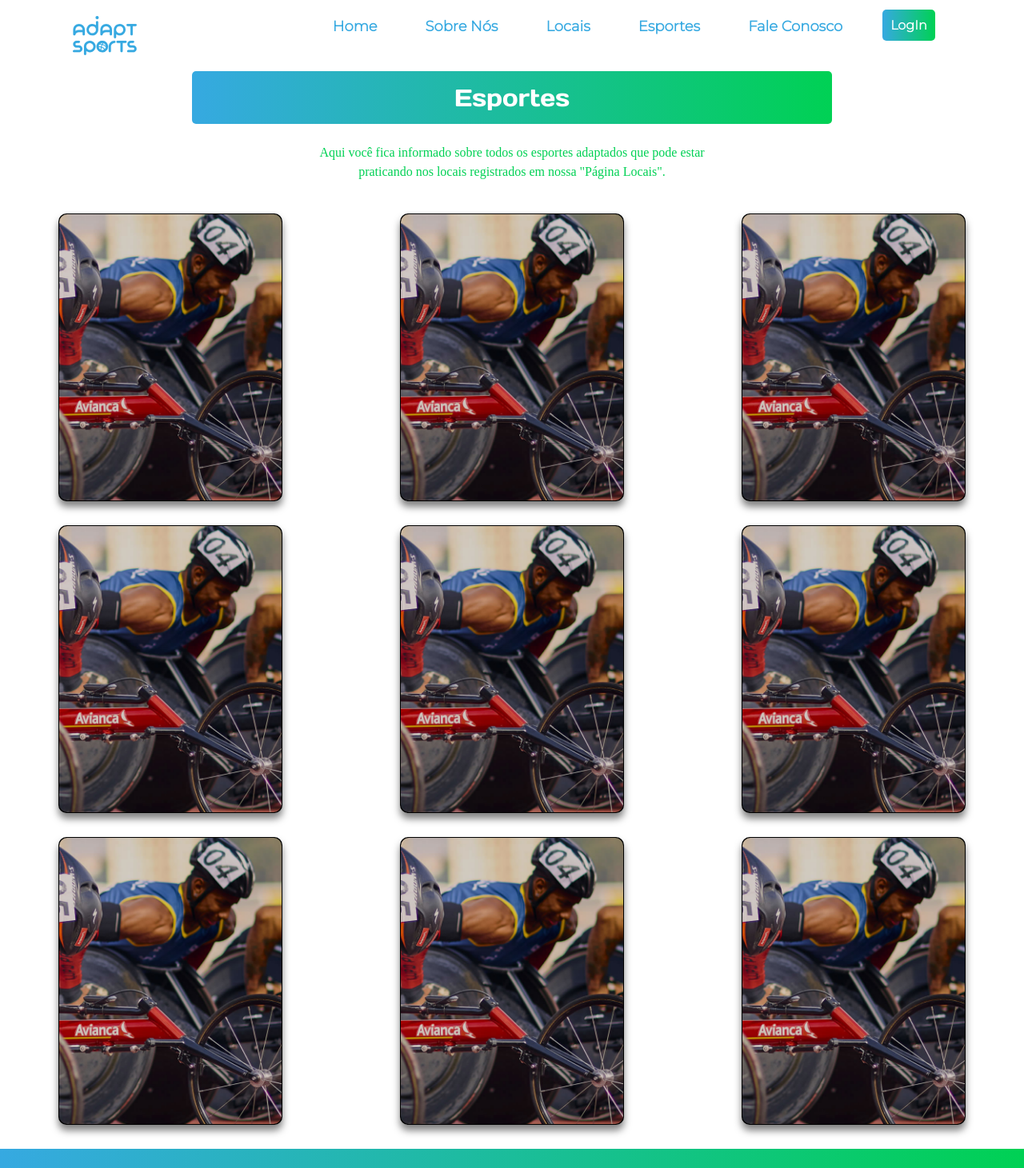
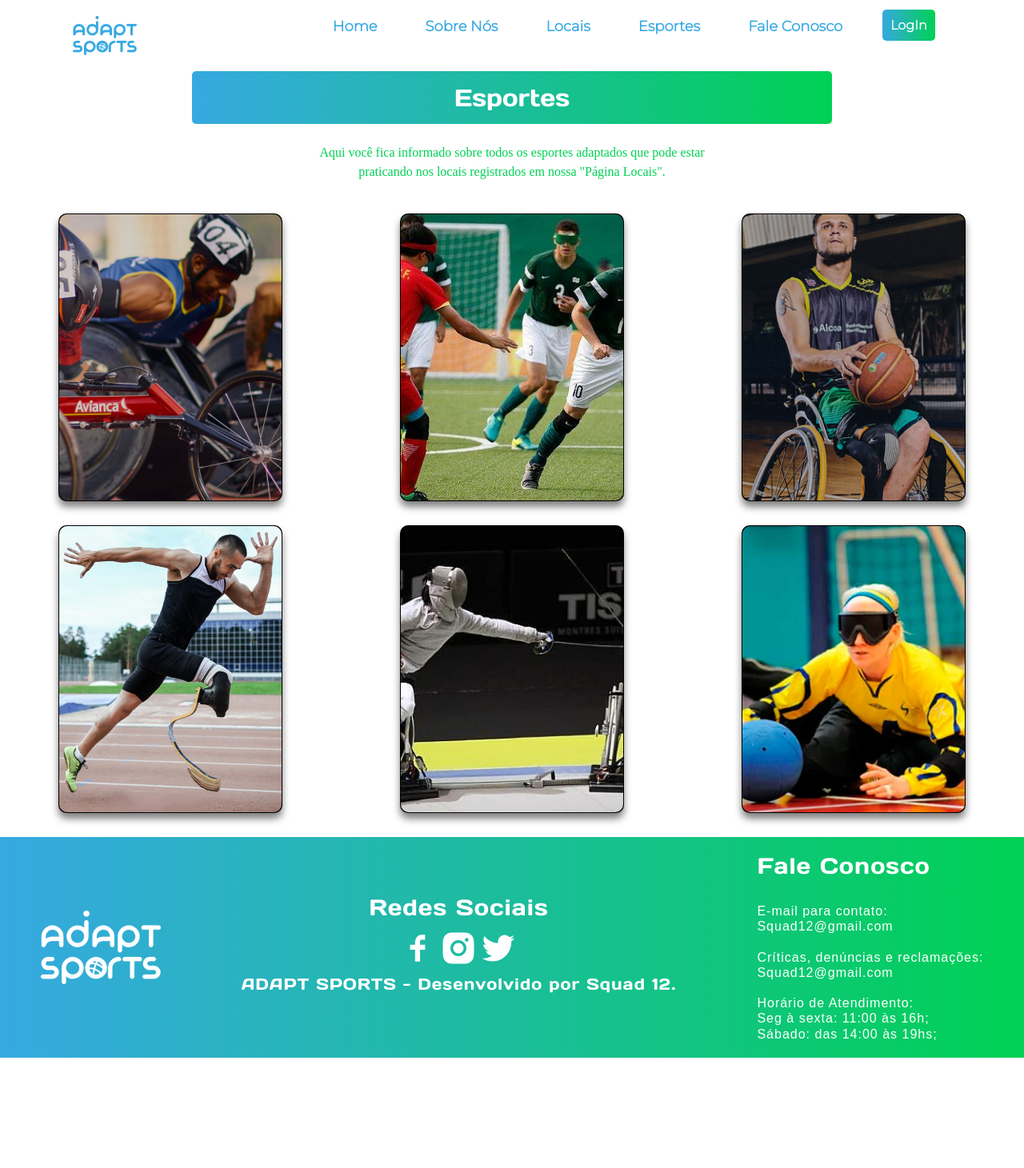
Before and after one commit to Apolock33/ProjetoFinal-Parte3-EntregaFinal, a React (Create React App) app in the folder adaptsports-front-end/: page /esportes in a window 1280 px wide. Shown: the top 1461 px of the page at 80% size. After the commit the page ends 1323 px from the top, so only its background shows below. Built offline with nearby package versions, Linux system fonts and the light colour scheme.

Commit message:
Commit Cards Esportes Prontos

```diff
--- a/adaptsports-front-end/public/index.html
+++ b/adaptsports-front-end/public/index.html
@@ -9,7 +9,8 @@
       name="description"
       content="Web site created using create-react-app"
     />
-
+    <link href="https://cdn.jsdelivr.net/npm/bootstrap@5.1.3/dist/css/bootstrap.min.css" rel="stylesheet"
+      integrity="sha384-1BmE4kWBq78iYhFldvKuhfTAU6auU8tT94WrHftjDbrCEXSU1oBoqyl2QvZ6jIW3" crossorigin="anonymous">
     <link rel="apple-touch-icon" href="%PUBLIC_URL%/logo192.png" />
     <!--
       manifest.json provides metadata used when your web app is installed on a
--- a/adaptsports-front-end/src/Components/CardEsportes/Card.js
+++ b/adaptsports-front-end/src/Components/CardEsportes/Card.js
@@ -9,7 +9,7 @@ export default function Card(props) {
                     <img src={props.img} alt='CardImg' />
                     <div className='info'>
                         <h1>{props.titulo}</h1>
-                        <button to={props.modal}>Saiba Mais</button>
+                        <button className='botaoEsportesCards' to={props.modal}>Saiba Mais</button>
                     </div>
                 </div>
             </div>
--- a/adaptsports-front-end/src/Components/CardEsportes/CardEsportes.css
+++ b/adaptsports-front-end/src/Components/CardEsportes/CardEsportes.css
@@ -0,0 +1,8 @@
+.botaoEsportesCards {
+  background-color: #fff;
+  padding: 10px;
+  border-radius: 5px;
+}
+.botaoEsportesCards:hover {
+    box-shadow: 0px 7px 10px rgba(0, 0, 0, 0.5);
+}
--- a/adaptsports-front-end/src/Components/Modal/Modal.js
+++ b/adaptsports-front-end/src/Components/Modal/Modal.js
@@ -1,6 +1,6 @@
 import React from 'react';
 
-export default function Modal() {
+export default () => {
  return (
    <div>
 
--- a/adaptsports-front-end/src/Pages/Esportes/index.js
+++ b/adaptsports-front-end/src/Pages/Esportes/index.js
@@ -1,5 +1,10 @@
 import React from 'react';
-import ImgCardsTeste from '../../Assets/Img/add ciclismo.jpg'
+import ImgCard1 from '../../Assets/Img/add ciclismo.jpg'
+import ImgCard2 from '../../Assets/Img/futebol5Adaptado.jpg'
+import ImgCard3 from '../../Assets/Img/add.jpg'
+import ImgCard4 from '../../Assets/Img/atletismoAdaptado.jpg'
+import ImgCard5 from '../../Assets/Img/esgrimaAdaptada.jpg'
+import ImgCard6 from '../../Assets/Img/goalballAdaptado.jpg'
 import Card from '../../Components/CardEsportes/Card'
 import './Esportes.css'
 
@@ -12,19 +17,14 @@ export default function Esportes() {
         <br/>
       </div>
       <div className="ContainerCardsEsp">
-        <Card img={ImgCardsTeste} /><br />
-        <Card img={ImgCardsTeste} /><br />
-        <Card img={ImgCardsTeste} />
+        <Card img={ImgCard1} /><br />
+        <Card img={ImgCard2} /><br />
+        <Card img={ImgCard3} />
       </div>
       <div className="ContainerCardsEsp">
-        <Card img={ImgCardsTeste} /><br />
-        <Card img={ImgCardsTeste} /><br />
-        <Card img={ImgCardsTeste} />
-      </div>
-      <div className="ContainerCardsEsp">
-        <Card img={ImgCardsTeste} /><br />
-        <Card img={ImgCardsTeste} /><br />
-        <Card img={ImgCardsTeste} />
+        <Card img={ImgCard4} /><br />
+        <Card img={ImgCard5} /><br />
+        <Card img={ImgCard6} />
       </div>
     </div>
   );
--- a/adaptsports-front-end/src/Pages/Requisicoes/PostLocais/PostLocais.js
+++ b/adaptsports-front-end/src/Pages/Requisicoes/PostLocais/PostLocais.js
@@ -1,6 +1,7 @@
 import React, { useRef } from 'react';
 import api from '../../../Services/api';
 import './PostLocais.css'
+
 
 export default function PostLocais() {
 
```
